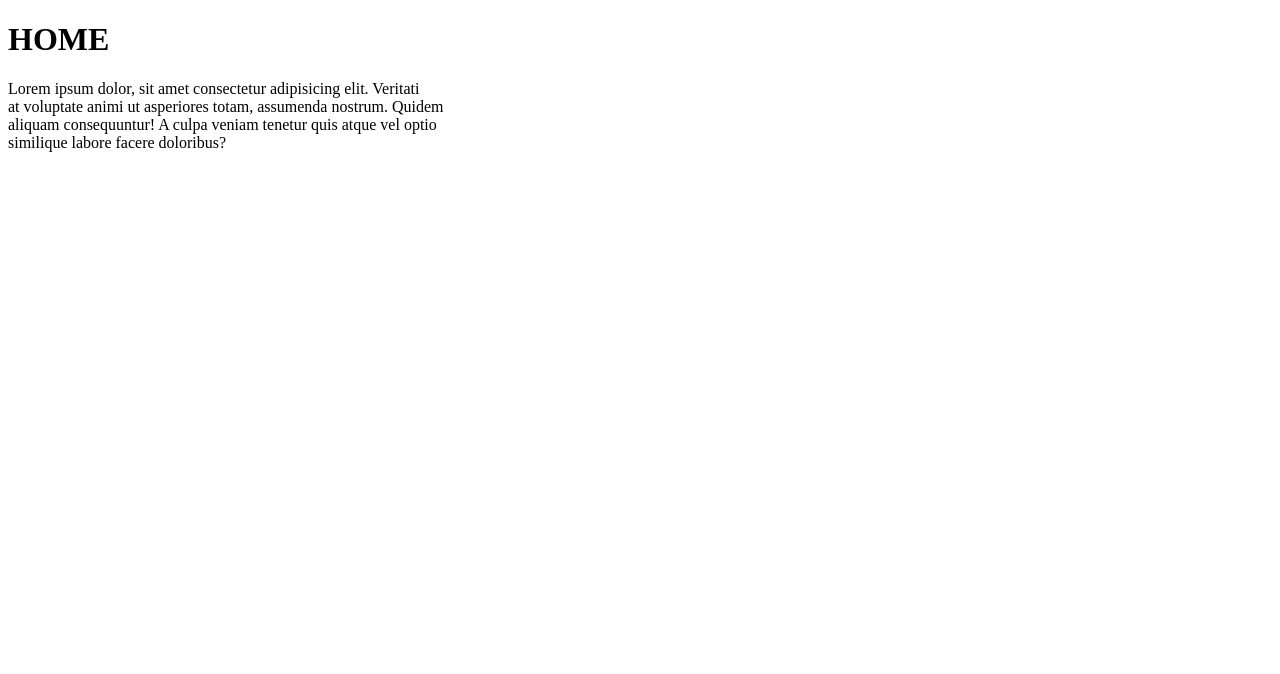
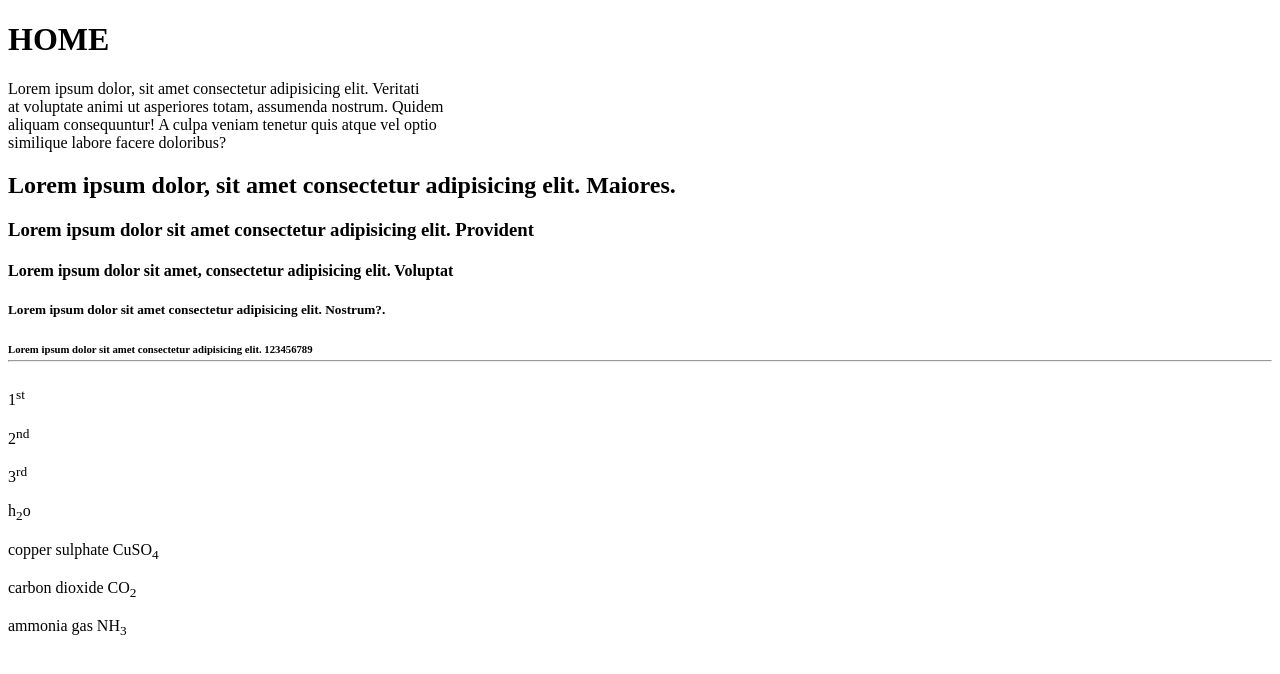
Before and after one commit to asifmadham1/mdham.com, a plain HTML site: page index.html in a window 1280 px wide. Drawn offline with Linux system fonts and the light colour scheme.

Commit message:
this is madham.com index.html file or home page

```diff
--- a/index.html
+++ b/index.html
@@ -6,10 +6,24 @@
     <title>madham.com</title>
 </head>
 <body>
+    <!-- this is  headings,paragraph, br and hr elements practice. -->
     <h1>HOME</h1>
     <P>Lorem ipsum dolor, sit amet consectetur adipisicing elit. Veritati <br>
         at voluptate animi ut asperiores totam, assumenda nostrum. Quidem <br>
         aliquam consequuntur! A culpa veniam tenetur quis atque vel optio <br>
         similique labore facere doloribus?</P>
+        <h2>Lorem ipsum dolor, sit amet consectetur adipisicing elit. Maiores.</h2>
+        <h3>Lorem ipsum dolor sit amet consectetur adipisicing elit. Provident</h3>
+        <h4>Lorem ipsum dolor sit amet, consectetur adipisicing elit. Voluptat</h4>
+        <h5>Lorem ipsum dolor sit amet consectetur adipisicing elit. Nostrum?.</h5>
+        <h6>Lorem ipsum dolor sit amet consectetur adipisicing elit. 123456789<hr></h6>
+        <!-- this is super element practice -->
+        <p>1<sup>st</sup></p>
+        <p>2<sup>nd</sup></p>
+        <p>3<sup>rd</sup></p>
+        <p>h<sub>2</sub>o</p>
+        <p>copper sulphate CuSO<sub>4</sub></p>
+        <p>carbon dioxide CO<sub>2</sub></p>
+        <p>ammonia gas NH<sub>3</sub></p>
 </body>
 </html>
```
